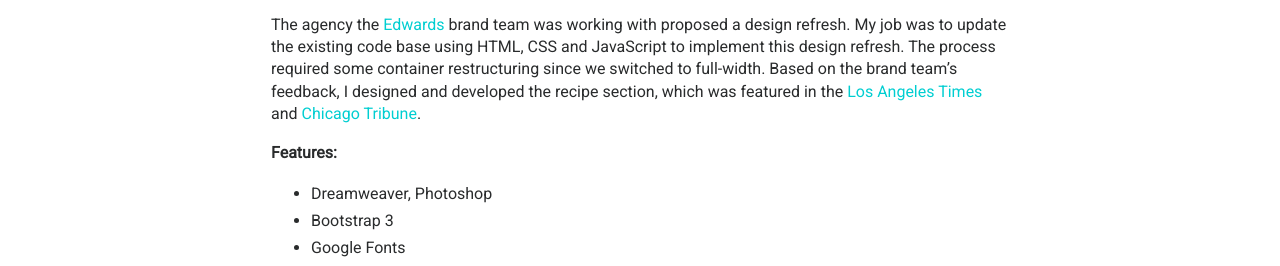
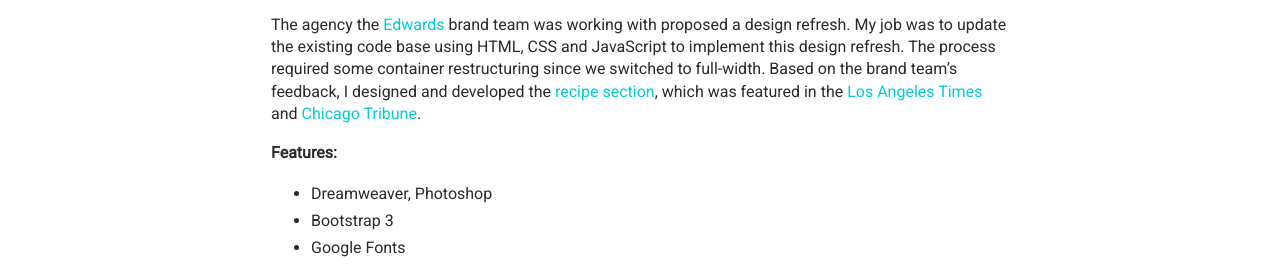
Before and after one commit to horstmannd/horstmannd.github.io, a Jekyll site: the page built from portfolio/edwards-design-refresh.html, in a window 1280 px wide. Shown: the part 610-876 px from the top of the page. Built offline with Jekyll 4.4.1, drawn with Linux system fonts in a browser that asks for light colours; nearby versions of some CDN libraries.

Commit message:
text update

```diff
--- a/portfolio/edwards-design-refresh.html
+++ b/portfolio/edwards-design-refresh.html
@@ -11,7 +11,7 @@
 </div>
 <div class="portfolio-example-description">
 	<p>
-		The agency the <a href="https://www.edwardsdesserts.com/" target="_blank">Edwards</a> brand team was working with proposed a design refresh. My job was to update the existing code base using HTML, CSS and JavaScript to implement this design refresh. The process required some container restructuring since we switched to full-width. Based on the brand team’s feedback, I designed and developed the recipe section, which was featured in the <a href="http://www.latimes.com/bp/la-ara-31980-seize-the-holidays-with-4-festive-twists-on-decadent-desserts-20171121-adstory.html" target="_blank">Los Angeles Times</a> and <a href="http://www.chicagotribune.com/bp/chi-ara-31980-seize-the-holidays-with-4-festive-twists-on-decadent-desserts-20171121-adstory.html" target="_blank">Chicago Tribune</a>.
+		The agency the <a href="https://www.edwardsdesserts.com/" target="_blank">Edwards</a> brand team was working with proposed a design refresh. My job was to update the existing code base using HTML, CSS and JavaScript to implement this design refresh. The process required some container restructuring since we switched to full-width. Based on the brand team’s feedback, I designed and developed the <a href="https://www.edwardsdesserts.com/recipes/" target="_blank">recipe section</a>, which was featured in the <a href="http://www.latimes.com/bp/la-ara-31980-seize-the-holidays-with-4-festive-twists-on-decadent-desserts-20171121-adstory.html" target="_blank">Los Angeles Times</a> and <a href="http://www.chicagotribune.com/bp/chi-ara-31980-seize-the-holidays-with-4-festive-twists-on-decadent-desserts-20171121-adstory.html" target="_blank">Chicago Tribune</a>.
 	</p>
 	<p class="features">Features:</p>
 	<ul>
```
